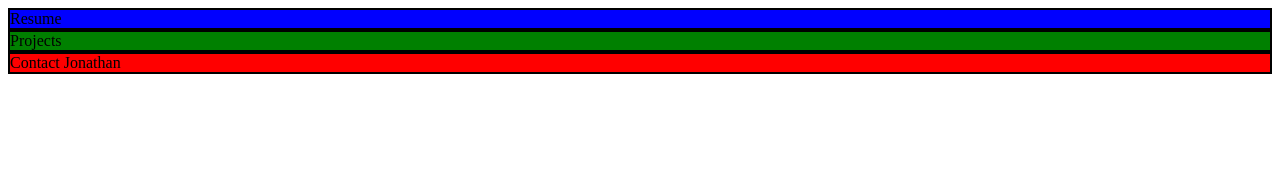
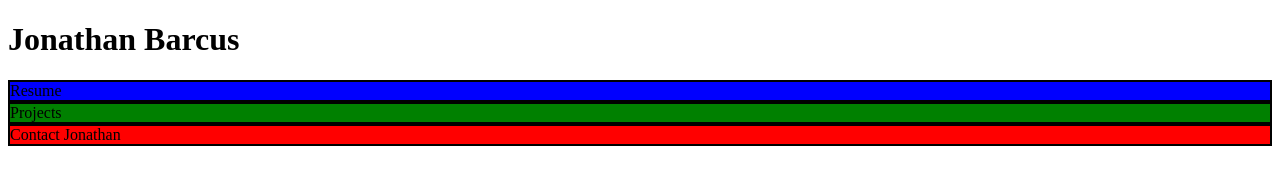
Before and after one commit to jonBarcus/Old-Blog, a plain HTML site: page index.html in a window 1280 px wide. Drawn offline with Linux system fonts and the light colour scheme.

Commit message:
added header with portait div

```diff
--- a/index.html
+++ b/index.html
@@ -7,6 +7,11 @@
 
 	<body>
 		<div id="container">
+			<header>
+				<h1>Jonathan Barcus</h1>
+				<div id="portait">
+				</div>
+			</header>
 
 			<div id="resume">Resume</div>
 			<div id="projects">Projects</div>
```
